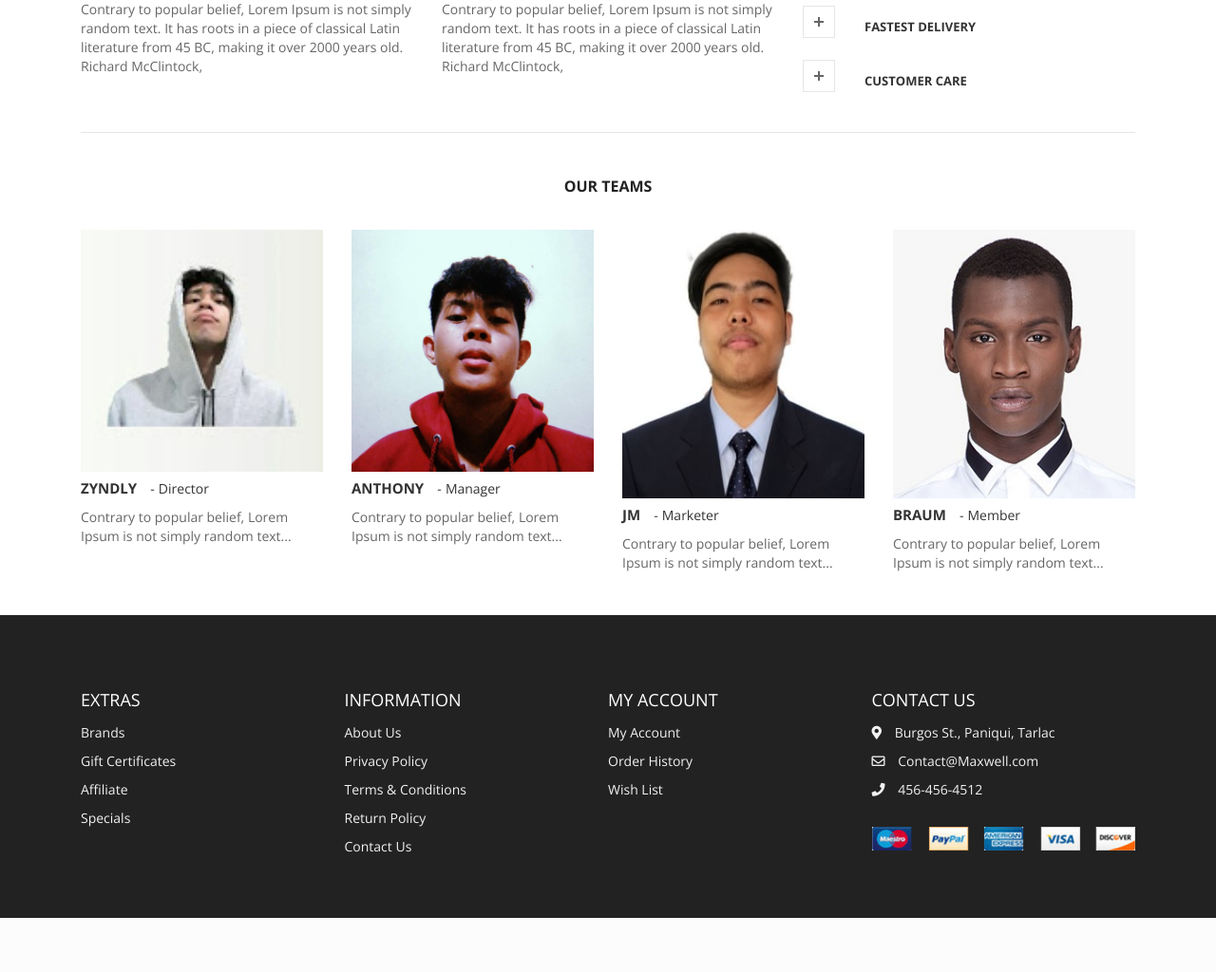
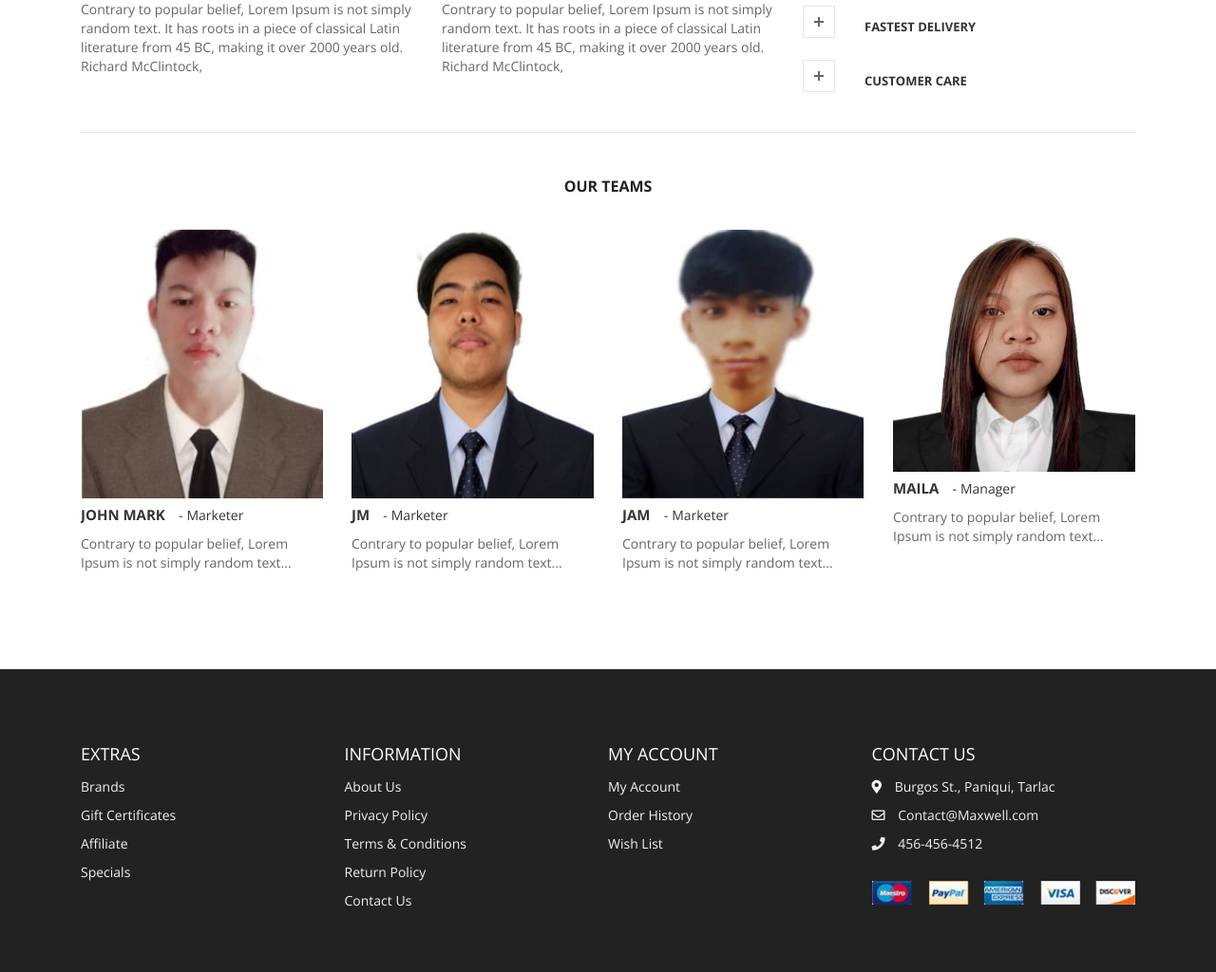
Before and after one commit to zyndly/Finals-PHP-Ecommerce, a PHP site: page /ecommerce-app-h/about-us.php in a window 1280 px wide. Shown: the part 750-1774 px from the top of the page at 95% size. Before the commit the page ends 1717 px from the top, so only its background shows below. Run offline with PHP 8.4, Linux system fonts and the light colour scheme; data that the repository does not hold is empty; some libraries are stand-ins or nearby versions.

Commit message:
add team assets

```diff
--- a/about-us.php
+++ b/about-us.php
@@ -115,6 +115,74 @@ if(isset($_SESSION["uid"])){
 					data-margin="30"
 					data-responsive='{"0":{"items":"1"},"480":{"items":"2"},"768":{"items":"3"},"992":{"items":"3"},"1200":{"items":"4"}}' >
 
+
+
+					<div class="team-member equal-elem">
+						<div class="media">
+							<a href="#" title="John Mark">
+								<figure><img src="assets/images/member-jcaberto.jpg" alt="NANA"></figure>
+							</a>
+						</div>
+						<div class="info">
+							<b class="name">John Mark</b>
+							<span class="title">Marketer</span>
+							<p class="desc">Contrary to popular belief, Lorem Ipsum is not simply random text...</p>
+						</div>
+					</div>
+
+					<div class="team-member equal-elem">
+						<div class="media">
+							<a href="#" title="JM">
+								<figure><img src="assets/images/member-lansangan.jpg" alt="NANA"></figure>
+							</a>
+						</div>
+						<div class="info">
+							<b class="name">JM</b>
+							<span class="title">Marketer</span>
+							<p class="desc">Contrary to popular belief, Lorem Ipsum is not simply random text...</p>
+						</div>
+					</div>
+
+					<div class="team-member equal-elem">
+						<div class="media">
+							<a href="#" title="Jam">
+								<figure><img src="assets/images/member-Jam.jpg" alt="NANA"></figure>
+							</a>
+						</div>
+						<div class="info">
+							<b class="name">Jam</b>
+							<span class="title">Marketer</span>
+							<p class="desc">Contrary to popular belief, Lorem Ipsum is not simply random text...</p>
+						</div>
+					</div>
+
+					<div class="team-member equal-elem">
+						<div class="media">
+							<a href="#" title="LUCIA">
+								<figure><img src="assets/images/member-maila.jpg" alt="LUCIA"></figure>
+							</a>
+						</div>
+						<div class="info">
+							<b class="name">Maila</b>
+							<span class="title">Manager</span>
+							<p class="desc">Contrary to popular belief, Lorem Ipsum is not simply random text...</p>
+						</div>
+					</div>
+
+					<div class="team-member equal-elem">
+						<div class="media">
+							<a href="#" title="JohnMichael">
+								<figure><img src="assets/images/member-JohnMichael.jpg" alt="NANA"></figure>
+							</a>
+						</div>
+						<div class="info">
+							<b class="name">John Michael</b>
+							<span class="title">Marketer</span>
+							<p class="desc">Contrary to popular belief, Lorem Ipsum is not simply random text...</p>
+						</div>
+					</div>
+
+
 					<div class="team-member equal-elem">
 						<div class="media">
 							<a href="#" title="ZYNDLY">
@@ -143,55 +211,17 @@ if(isset($_SESSION["uid"])){
 
 					<div class="team-member equal-elem">
 						<div class="media">
-							<a href="#" title="JM">
-								<figure><img src="assets/images/member-lansangan.jpg" alt="NANA"></figure>
+							<a href="#" title="Miggy">
+								<figure><img src="assets/images/member-bancifra.jpg" alt="Bancifra"></figure>
 							</a>
 						</div>
 						<div class="info">
-							<b class="name">JM</b>
-							<span class="title">Marketer</span>
-							<p class="desc">Contrary to popular belief, Lorem Ipsum is not simply random text...</p>
-						</div>
-					</div>
-
-					<div class="team-member equal-elem">
-						<div class="media">
-							<a href="#" title="BRAUM">
-								<figure><img src="assets/images/member-braum.jpg" alt="BRAUM"></figure>
-							</a>
-						</div>
-						<div class="info">
-							<b class="name">BRAUM</b>
+							<b class="name">Miggy</b>
 							<span class="title">Member</span>
 							<p class="desc">Contrary to popular belief, Lorem Ipsum is not simply random text...</p>
 						</div>
 					</div>
 
-					<div class="team-member equal-elem">
-						<div class="media">
-							<a href="#" title="LUCIA">
-								<figure><img src="assets/images/member-lucia.jpg" alt="LUCIA"></figure>
-							</a>
-						</div>
-						<div class="info">
-							<b class="name">LUCIA</b>
-							<span class="title">Manager</span>
-							<p class="desc">Contrary to popular belief, Lorem Ipsum is not simply random text...</p>
-						</div>
-					</div>
-
-					<div class="team-member equal-elem">
-						<div class="media">
-							<a href="#" title="NANA">
-								<figure><img src="assets/images/member-nana.jpg" alt="NANA"></figure>
-							</a>
-						</div>
-						<div class="info">
-							<b class="name">NANA</b>
-							<span class="title">Marketer</span>
-							<p class="desc">Contrary to popular belief, Lorem Ipsum is not simply random text...</p>
-						</div>
-					</div>
 				</div><!--end Carousel -->
 			</div>
 		</div>
```
Also changed, not shown: assets/images/member-Jam.jpg (added), assets/images/member-JohnMichael.jpg (added), assets/images/member-jcaberto.jpg (added), assets/images/member-maila.jpg (added).
